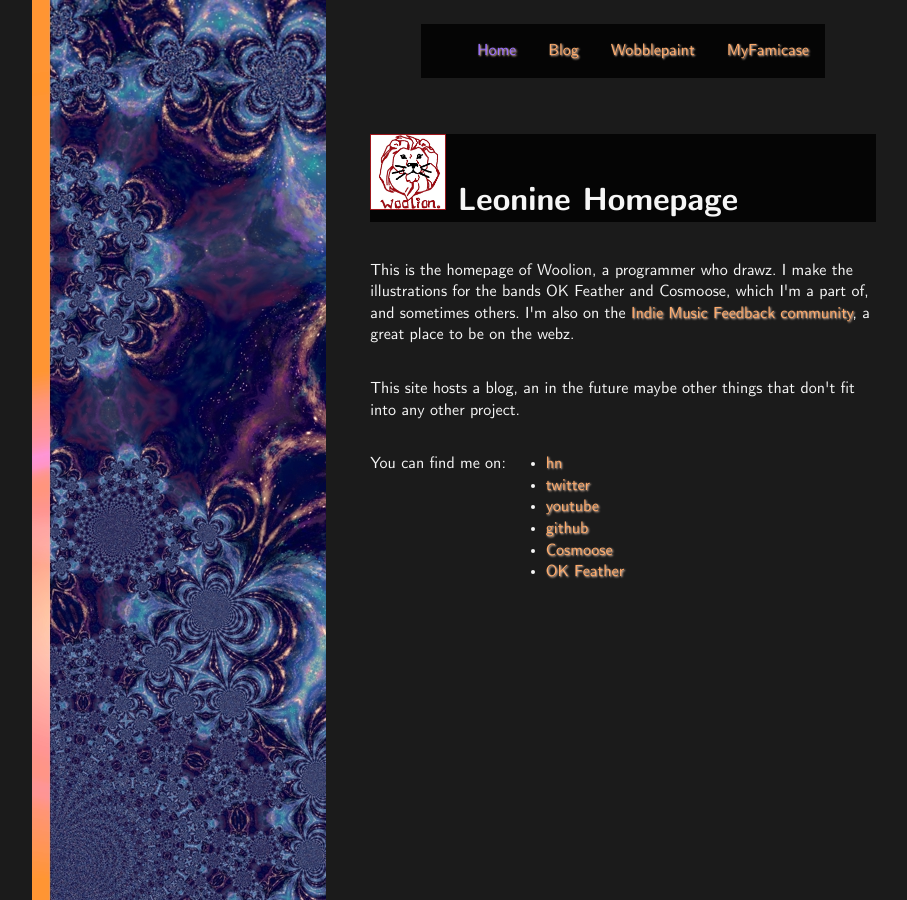
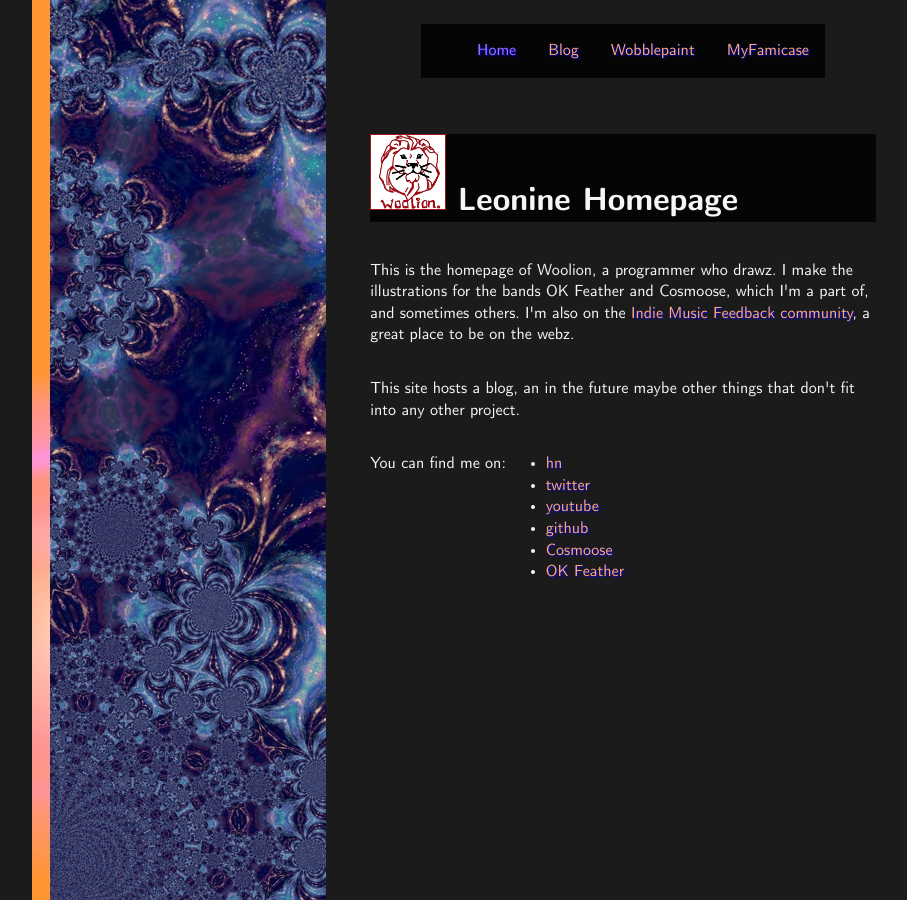
Before and after one commit to Le09/le09.github.io, a Jekyll site: the page built from index.html, in a window 1280 px wide. Shown: the whole page, without its empty margins (17-924 px from the left). Built offline with Jekyll 4.4.1, drawn with Linux system fonts in a browser that asks for light colours.

Commit message:
CSS: tweak link colors for readability

```diff
--- a/_sass/_styling.scss
+++ b/_sass/_styling.scss
@@ -151,10 +151,10 @@
   transition: 250ms linear 0s;
   outline: 0 none;
   color: $linkColor;
-  text-shadow: 1px 1px 2px rgb(255, 217, 192);
+  text-shadow: 1px 1px 2px rgb(4, 0, 255);
 }
 a:hover {
-  text-shadow: -1px 1px 8px #ffc, 1px -1px 8px #fff;
+  text-shadow: -1px 1px 8px rgb(140, 0, 255), 1px -1px 8px #fff;
 }
 .bigger {
   font-size: 1.2em;
```
